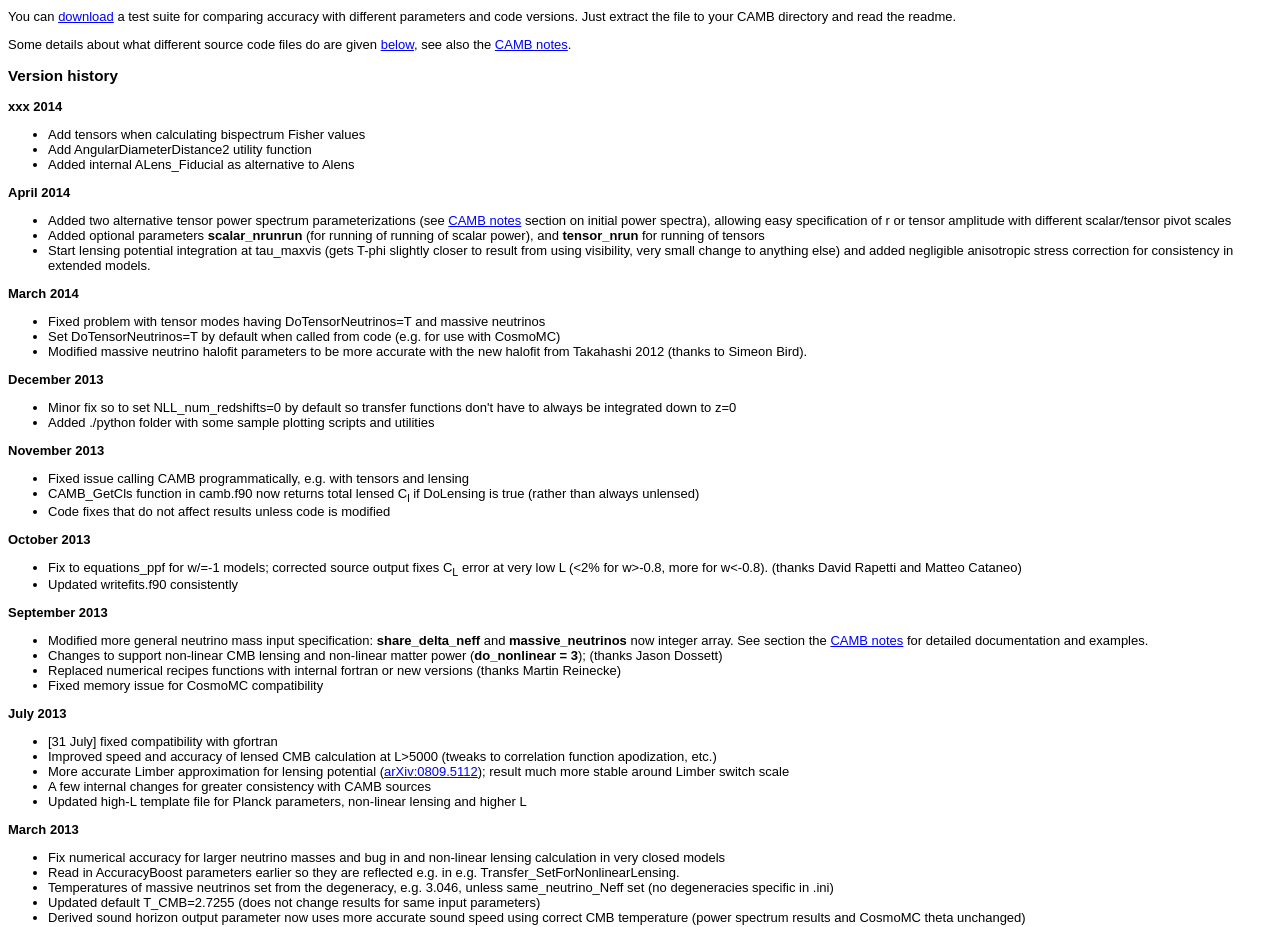
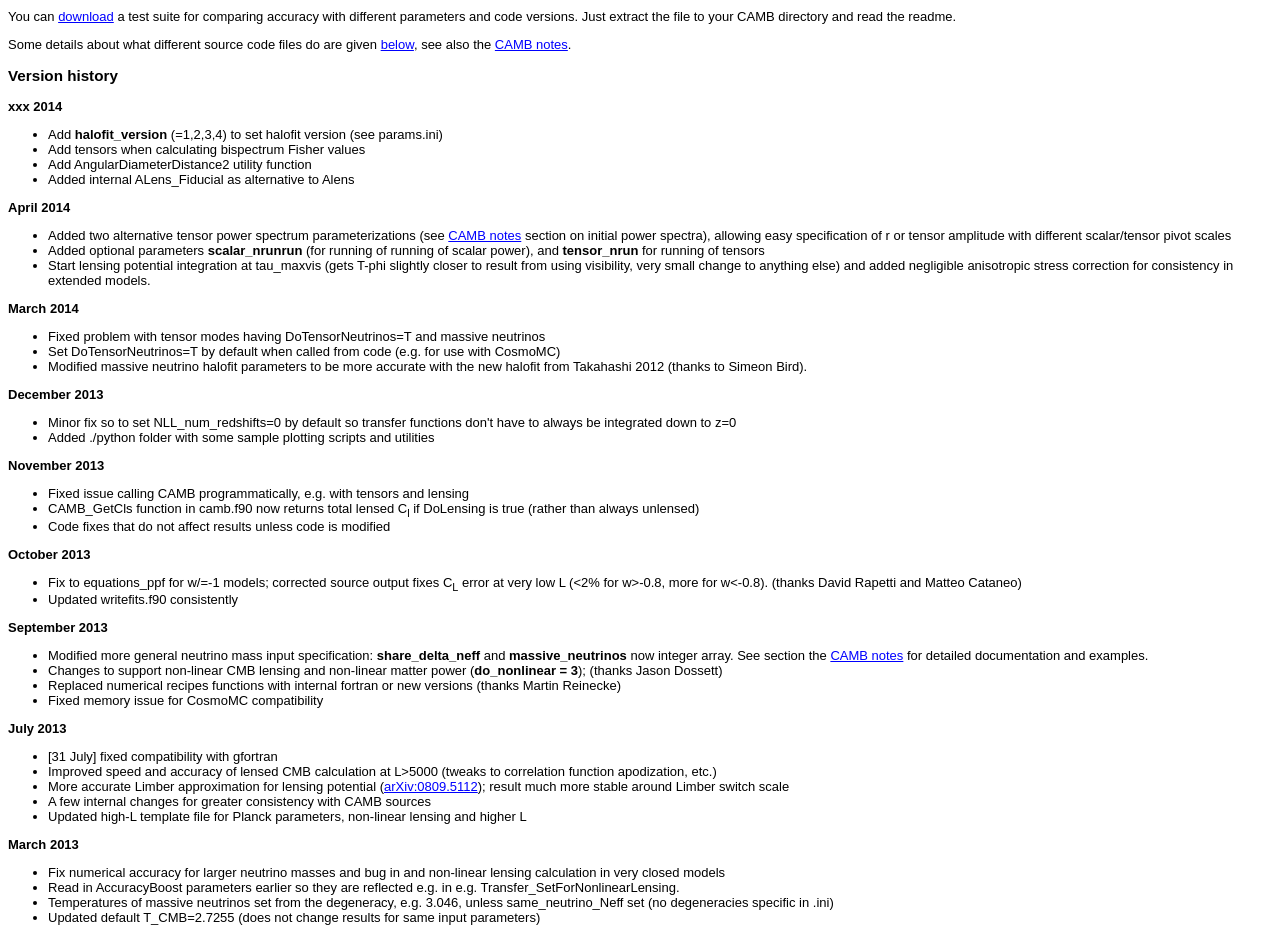
Before and after one commit to cmbant/CAMB, a plain HTML site: page readme.html in a window 1280 px wide. Shown: the part 1300-2227 px from the top of the page. Drawn offline with Linux system fonts and the light colour scheme.

Commit message:
added halofit_version =1,2,3,4 options

```diff
--- a/readme.html
+++ b/readme.html
@@ -128,6 +128,7 @@
 <H3>Version history</H3>
 <B>xxx 2014</B><BR>
 <UL>
+<LI>Add <b>halofit_version</b> (=1,2,3,4) to set halofit version (see params.ini)
 <LI>Add tensors when calculating bispectrum Fisher values
 <LI>Add AngularDiameterDistance2 utility function
 <LI>Added internal ALens_Fiducial as alternative to Alens
```
Also changed, not shown: 8 other files.
